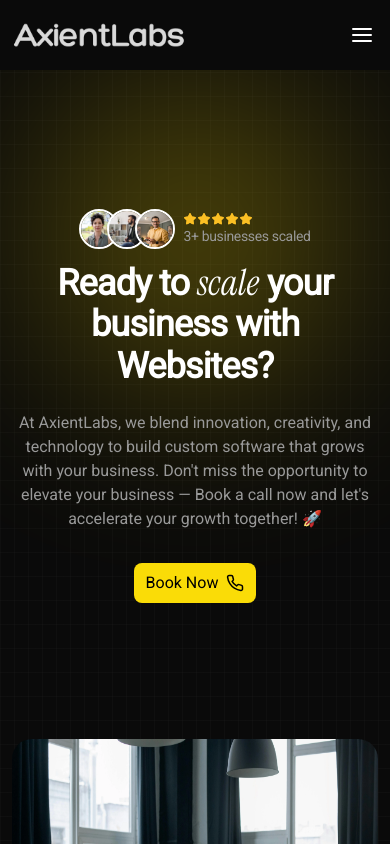
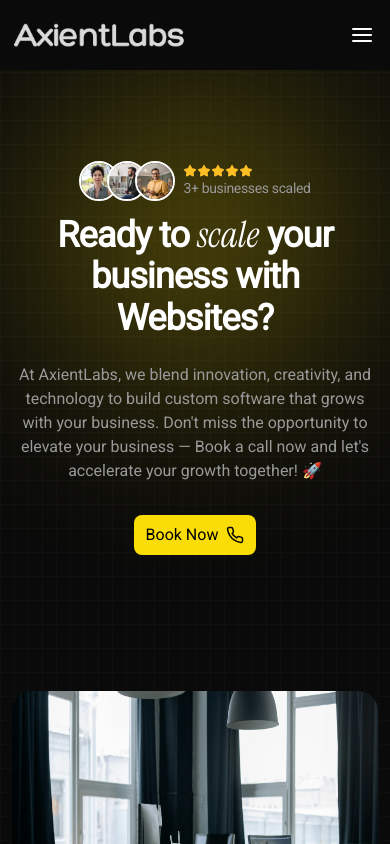
Before and after one commit to asloobahmd/my-startup, a React (Vite) app: page / in a window 390 px wide. Shown: the top 844 px of the page. Built offline with nearby package versions, Linux system fonts and the light colour scheme; the HTML template or start-up script is replaced by a standard one.

Commit message:
updated ui

```diff
--- a/src/sections/Hero.jsx
+++ b/src/sections/Hero.jsx
@@ -5,7 +5,7 @@
 
 const Hero = () => {
   return (
-    <section className="pb-14 md:pb-20 pt-48">
+    <section className="pb-14 md:pb-20 pt-36 smm:pt-40 md:pt-48">
       {/* blurred bg snippet - from this site -> bg.ibelick.com*/}
       <div className="absolute inset-0 -z-10 h-full w-full bg-brand-primary bg-[linear-gradient(to_right,#8080800a_1px,transparent_1px),linear-gradient(to_bottom,#8080800a_1px,transparent_1px)] bg-[size:14px_24px]">
         <div className="absolute left-0 right-0 top-20 -z-10 m-auto h-[310px] w-[310px] rounded-full bg-accent-dark opacity-30 blur-[100px]"></div>
```
